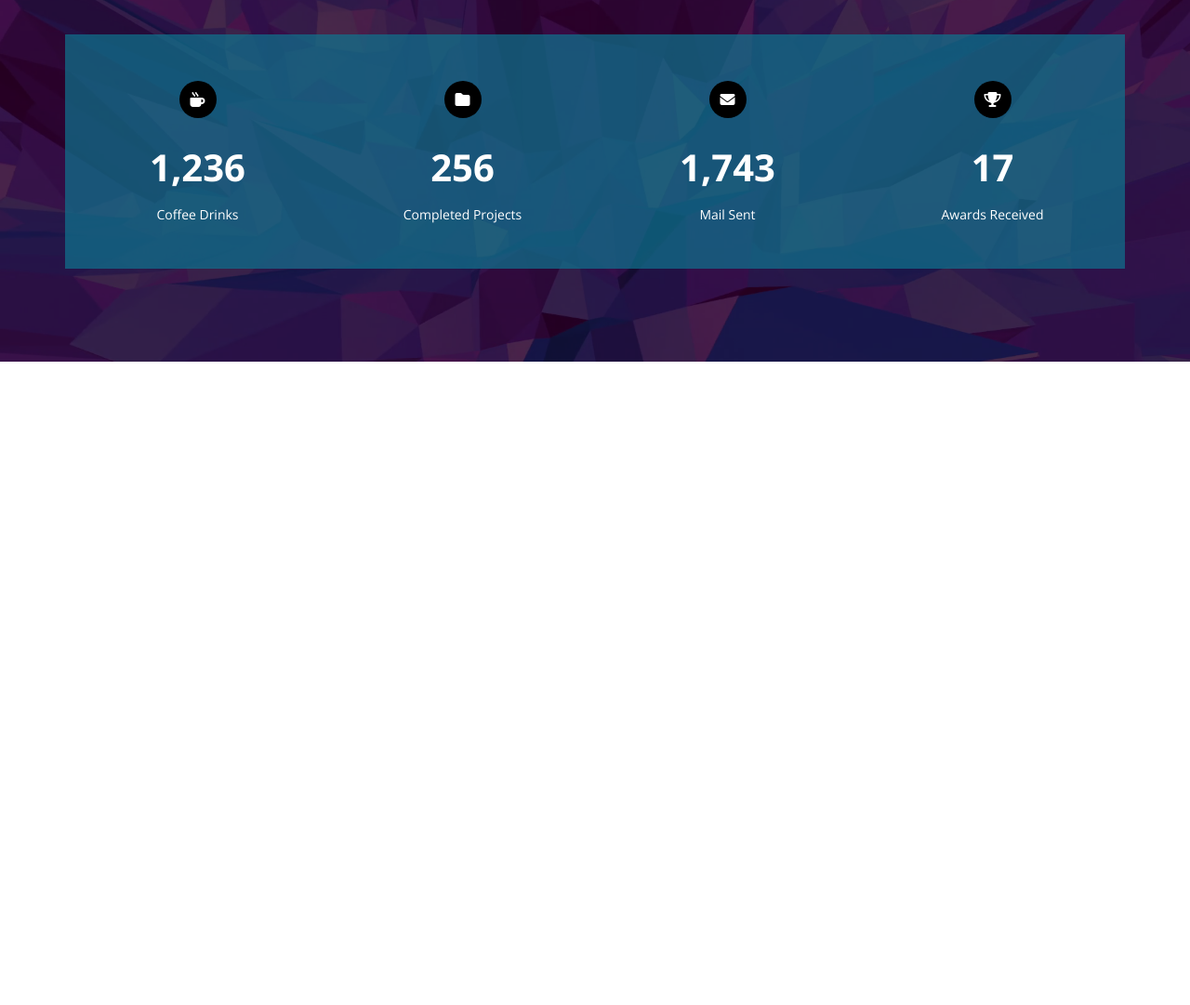
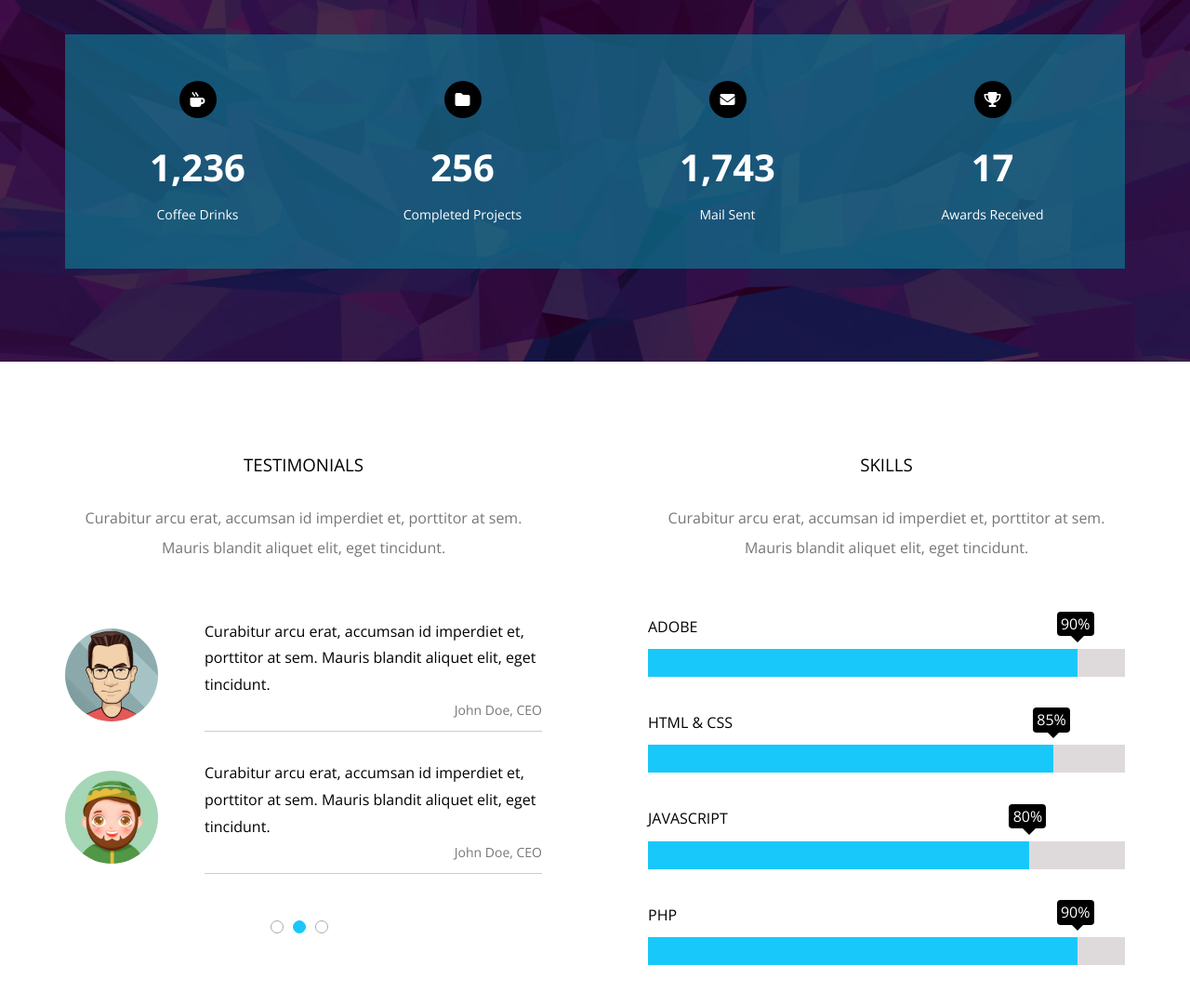
Before and after one commit to MohamedGa-dev/Template_2, a plain HTML site: page index.html in a window 1280 px wide. Shown: the part 4637-5718 px from the top of the page at 93% size. Before the commit the page ends 5026 px from the top, so only its background shows below. Drawn offline with nearby package versions, Linux system fonts and the light colour scheme.

Commit message:
Added skills section

```diff
--- a/css/kasper.css
+++ b/css/kasper.css
@@ -675,27 +675,32 @@ header nav .form i {
     display: flex;
     flex-wrap: wrap;
 }
+
 .stats .container .box {
     color: white;
     padding: 50px;
     background-color: var(--transparent-color);
 
 }
+
 @media (max-width: 767px) {
     .stats .container .box {
         flex-basis: 100%;
     }
 }
+
 @media (min-width: 767px) {
     .stats .container .box {
         flex-basis: 50%;
     }
 }
+
 @media (min-width: 992px) {
     .stats .container .box {
         flex-basis: 25%;
     }
 }
+
 .stats .container .box i {
     width: 40px;
     height: 40px;
@@ -711,12 +716,160 @@ header nav .form i {
     -ms-border-radius: 50%;
     -o-border-radius: 50%;
 }
+
 .stats .container .box .number {
     font-size: 40px;
     font-weight: bold;
     margin: 0 0 20px;
 }
+
 .stats .container .box p {
     font-size: 14px;
 }
+
 /* End stats */
+
+/* Start skills */
+.our-skills {
+    padding-top: var(--section-padding);
+    padding-bottom: var(--section-padding);
+}
+
+.our-skills .container {
+    display: flex;
+    justify-content: space-between;
+    flex-wrap: wrap;
+}
+
+@media (min-width: 992px) {
+    .our-skills .container>div {
+        flex-basis: 45%;
+    }
+}
+
+.our-skills .container>div>h3 {
+    margin: 0 0 30px;
+    font-weight: normal;
+    text-align: center;
+    text-transform: uppercase;
+}
+
+.our-skills .container>div>p {
+    color: #777;
+    line-height: 2;
+    text-align: center;
+    margin-bottom: 60px;
+}
+
+.our-skills .testimonials .content {
+    display: flex;
+    align-items: center;
+    margin-bottom: 30px;
+}
+
+.our-skills .testimonials .content img {
+    width: 100px;
+    height: 100px;
+    border-radius: 50%;
+    margin-right: 50px;
+
+    -webkit-border-radius: 50%;
+    -moz-border-radius: 50%;
+    -ms-border-radius: 50%;
+    -o-border-radius: 50%;
+}
+
+@media (max-width:767px) {
+    .our-skills .testimonials .content {
+        flex-direction: column;
+        text-align: center;
+    }
+
+    .our-skills .testimonials .content img {
+        margin: 0 auto 20px;
+    }
+}
+
+.our-skills .testimonials .text {
+    line-height: 1.8;
+    border-bottom: 1px solid #ccc;
+}
+
+.our-skills .testimonials .text p {
+    color: #777;
+    text-align: right;
+    font-size: 14px;
+    margin-bottom: 10px;
+}
+
+.our-skills .testimonials .bullets {
+    display: flex;
+    justify-content: center;
+    margin-top: 50px;
+    margin-bottom: 50px;
+}
+
+.our-skills .testimonials .bullets li {
+    height: 14px;
+    width: 14px;
+    border: 1px solid #aaa;
+    border-radius: 50%;
+    margin-right: 10px;
+}
+
+.our-skills .testimonials .bullets li.active {
+    background-color: var(--main-color);
+    border-color: var(--main-color);
+}
+
+.our-skills .skills .prog-holder {
+    margin-bottom: 40px;
+}
+
+.our-skills .skills .prog-holder h4 {
+    margin-bottom: 15px;
+    font-weight: normal;
+    text-transform: uppercase;
+}
+
+.our-skills .skills .prog-holder .prog {
+    background-color: #dedadc;
+    height: 30px;
+}
+
+.our-skills .skills .prog-holder .prog span {
+    display: block;
+    background-color: var(--main-color);
+    height: 100%;
+    position: relative;
+}
+
+.our-skills .skills .prog-holder .prog span::before {
+    content: attr(data-progress);
+    position: absolute;
+    background-color: black;
+    color: white;
+    top: -40px;
+    right: -18px;
+    padding: 4px 0;
+    width: 40px;
+    text-align: center;
+    border-radius: 4px;
+
+    -webkit-border-radius: 4px;
+    -moz-border-radius: 4px;
+    -ms-border-radius: 4px;
+    -o-border-radius: 4px;
+}
+
+.our-skills .skills .prog-holder .prog span::after {
+    content: '';
+    position: absolute;
+    border-style: solid;
+    border-width: 8px;
+    border-color: black transparent transparent;
+    right: -8px;
+    top: -15px;
+}
+
+/* End skills */
--- a/index.html
+++ b/index.html
@@ -270,6 +270,69 @@
         </div>
     </div>
     <!-- End stats -->
+    <!-- Start skills -->
+    <div class="our-skills">
+        <div class="container">
+            <div class="testimonials">
+                <h3>Testimonials</h3>
+                <p>Curabitur arcu erat, accumsan id imperdiet et, porttitor at sem. Mauris blandit aliquet elit, eget
+                    tincidunt.</p>
+                <div class="content">
+                    <img src="images/skills-01.jpg" alt="">
+                    <div class="text">
+                        Curabitur arcu erat, accumsan id imperdiet et, porttitor at sem. Mauris blandit
+                        aliquet elit, eget tincidunt.
+                        <p>John Doe, CEO</p>
+                    </div>
+                </div>
+                <div class="content">
+                    <img src="images/skills-02.jpg" alt="">
+                    <div class="text">
+                        Curabitur arcu erat, accumsan id imperdiet et, porttitor at sem. Mauris blandit
+                        aliquet elit, eget tincidunt.
+                        <p>John Doe, CEO</p>
+                    </div>
+                </div>
+                <ul class="bullets">
+                    <li></li>
+                    <li class="active"></li>
+                    <li></li>
+                </ul>
+            </div>
+            <div class="skills">
+                <h3>Skills</h3>
+                <p>
+                    Curabitur arcu erat, accumsan id imperdiet et, porttitor at sem. Mauris blandit aliquet elit, eget
+                    tincidunt.
+                </p>
+                <div class="prog-holder">
+                    <h4>Adobe</h4>
+                    <div class="prog">
+                        <span style="width: 90%" data-progress="90%"></span>
+                    </div>
+                </div>
+                <div class="prog-holder">
+                    <h4>Html &amp; Css</h4>
+                    <div class="prog">
+                        <span style="width: 85%" data-progress="85%"></span>
+                    </div>
+                </div>
+                <div class="prog-holder">
+                    <h4>Javascript</h4>
+                    <div class="prog">
+                        <span style="width: 80%" data-progress="80%"></span>
+                    </div>
+                </div>
+                <div class="prog-holder">
+                    <h4>PHP</h4>
+                    <div class="prog">
+                        <span style="width: 90%" data-progress="90%"></span>
+                    </div>
+                </div>
+            </div>
+        </div>
+    </div>
+    <!-- End skills -->
 </body>
 
 </html>
```
